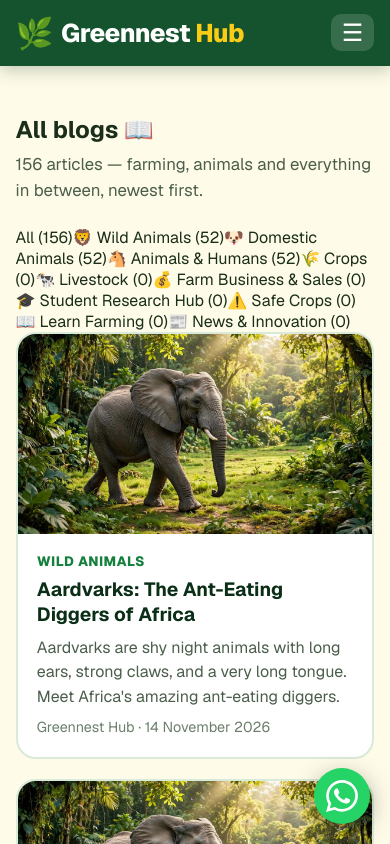
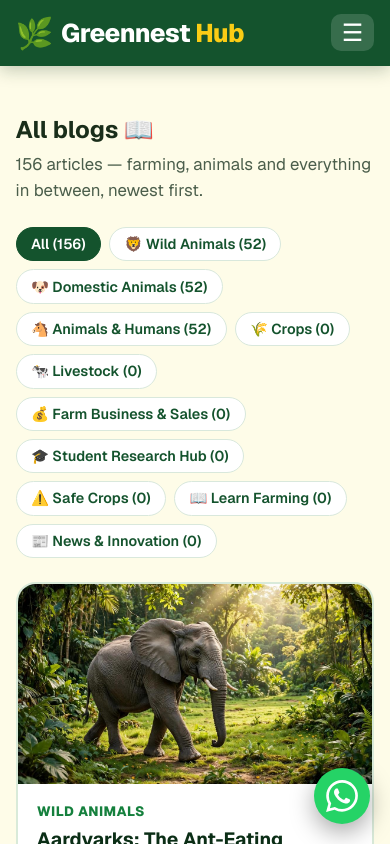
Before and after one commit to JoelionWebDev/greenesthub_news_site, a Next.js app: page /blog in a window 390 px wide. Shown: the top 844 px of the page. Built offline with nearby package versions, Linux system fonts and the light colour scheme.

Commit message:
All Blogs page + mobile hero fix (folder: src/app)

```diff
--- a/src/app/globals.css
+++ b/src/app/globals.css
@@ -1437,3 +1437,87 @@ main {
   color: #fff;
   text-decoration: underline;
 }
+
+/* ---------- All Blogs page: filters + pagination ---------- */
+.section-more {
+  text-align: center;
+  margin-top: 1.5rem;
+}
+
+.blog-filters {
+  display: flex;
+  flex-wrap: wrap;
+  gap: 0.5rem;
+  margin-bottom: 1.5rem;
+}
+
+.filter-chip {
+  display: inline-block;
+  padding: 0.45rem 0.9rem;
+  border-radius: 999px;
+  background: var(--card, #fff);
+  border: 1px solid var(--border, #d9e8dc);
+  color: var(--green-900);
+  font-weight: 600;
+  font-size: 0.9rem;
+}
+
+.filter-chip:hover {
+  border-color: var(--green-900);
+}
+
+.filter-chip.active {
+  background: var(--green-900);
+  color: #fff;
+  border-color: var(--green-900);
+}
+
+.pagination {
+  display: flex;
+  align-items: center;
+  justify-content: center;
+  gap: 1rem;
+  margin-top: 2rem;
+}
+
+.page-info {
+  font-weight: 600;
+  color: var(--muted, #5a6b5e);
+}
+
+/* ---------- Hero on mobile: text below the photo, nothing hidden ---------- */
+/* The overlay text is taller than the photo on a phone, so it used to get
+   cut off by the hero's fixed height. On small screens the photo becomes a
+   short strip and the text flows below it on a solid green panel. */
+@media (max-width: 720px) {
+  .hero-image {
+    height: 240px;
+  }
+
+  .hero-overlay {
+    position: static;
+    background: var(--green-900);
+    display: block;
+  }
+
+  .hero-text {
+    padding: 1.5rem 0 2rem;
+  }
+
+  .hero-text h1 {
+    font-size: 1.7rem;
+    line-height: 1.15;
+  }
+
+  .hero-text p {
+    font-size: 1rem;
+  }
+
+  .hero-cta-row {
+    flex-direction: column;
+  }
+
+  .hero-cta-row .hero-cta {
+    text-align: center;
+  }
+}
--- a/src/app/page.tsx
+++ b/src/app/page.tsx
@@ -104,6 +104,11 @@ export default function Home() {
             ))}
           </div>
         )}
+        <p className="section-more">
+          <Link className="btn btn-primary" href="/blog">
+            See all {posts.length} blogs →
+          </Link>
+        </p>
       </section>
 
       <section className="section wrap" aria-labelledby="tools-heading">
--- a/src/app/sitemap.ts
+++ b/src/app/sitemap.ts
@@ -20,6 +20,7 @@ export default function sitemap(): MetadataRoute.Sitemap {
     '/tools/weather',
     '/community',
     '/community/ask',
+    '/blog',
   ];
   return [
     {
```
